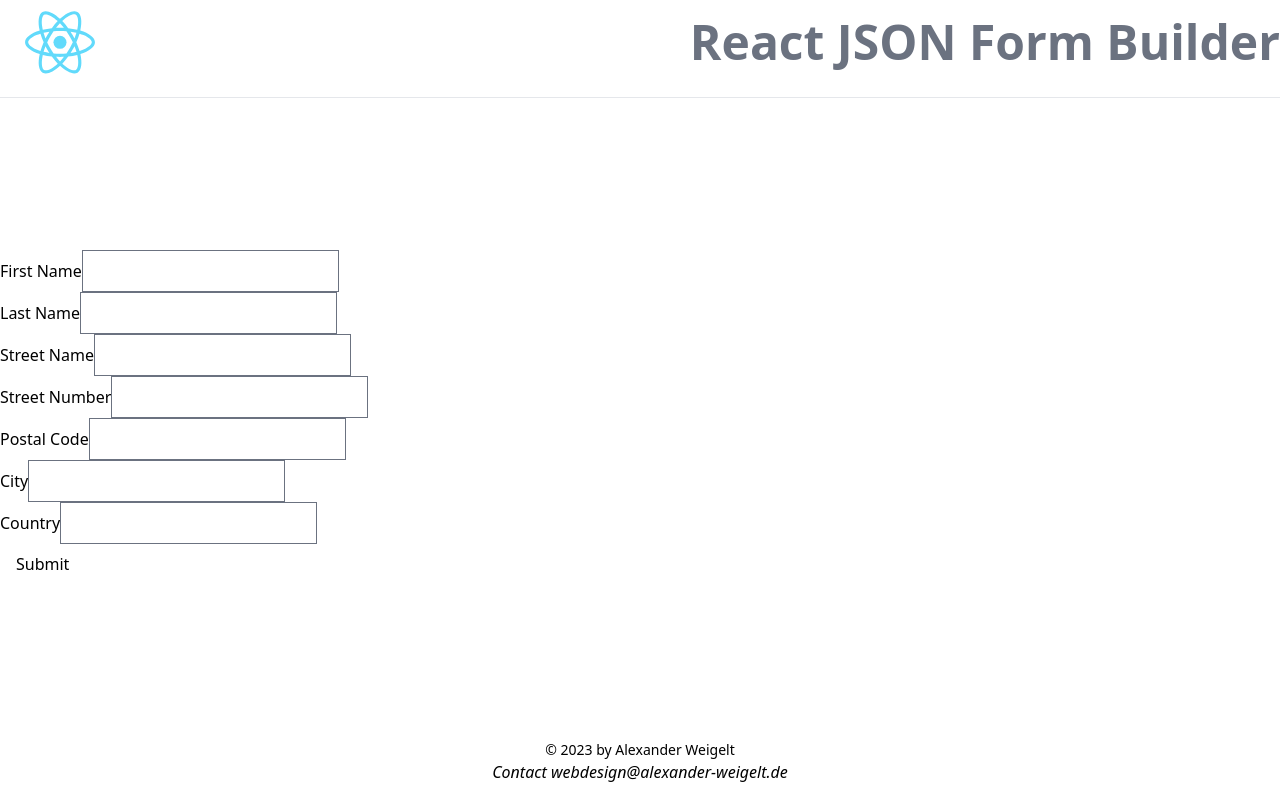
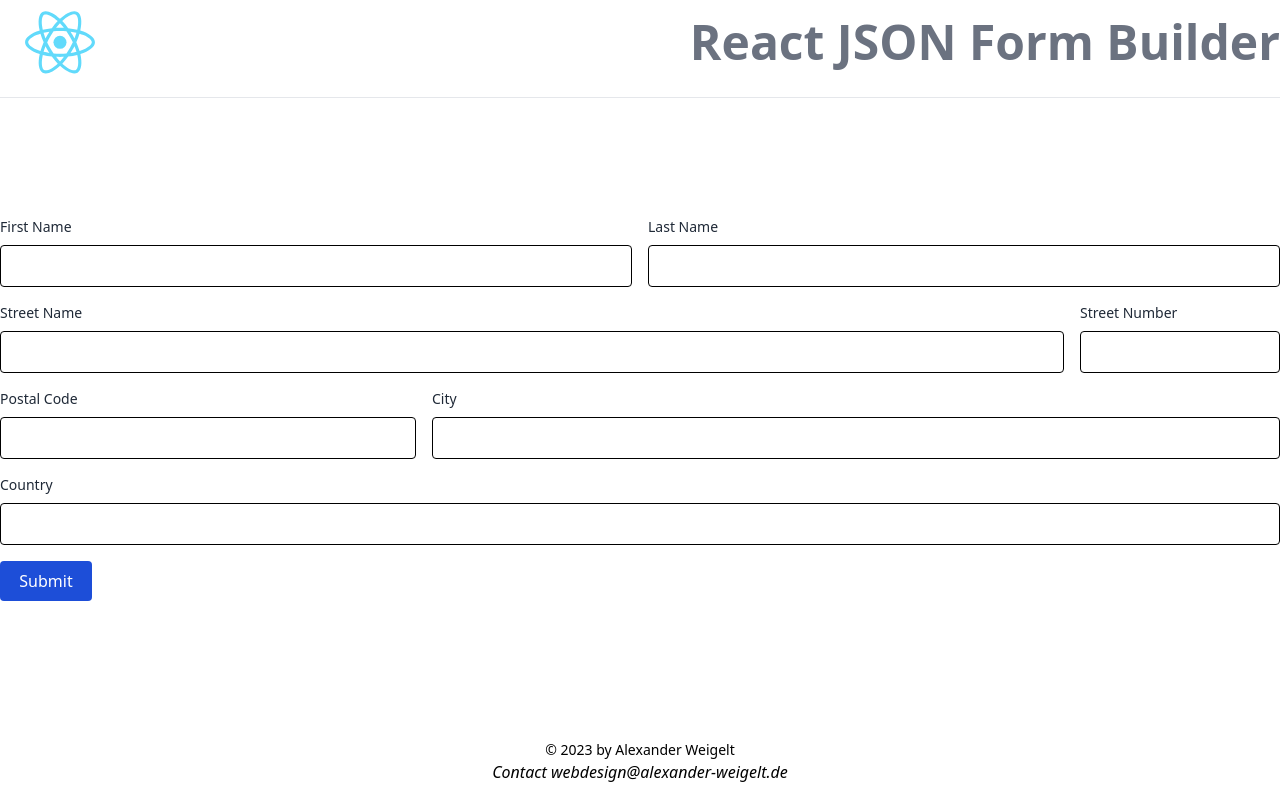
Before and after one commit to fredyteheranto/JSONFormBuilder, a React (Create React App) app: page / in a window 1280 px wide. Built offline with nearby package versions, Linux system fonts and the light colour scheme.

Commit message:
Render form fields dynamically

```diff
--- a/src/App.tsx
+++ b/src/App.tsx
@@ -6,45 +6,73 @@ import * as yup from 'yup'
 const App: FC = () => {
   const fields = [
     {
+      component: 'input',
+      id: 'first-name',
       name: 'firstName',
       label: 'First Name',
       type: 'text',
+      className: 'col-span-12 lg:col-span-6',
+      fullWidth: true,
       validation: yup.string().required('First name is required')
     },
     {
+      component: 'input',
+      id: 'last-name',
       name: 'lastName',
       label: 'Last Name',
       type: 'text',
+      className: 'col-span-12 lg:col-span-6',
+      fullWidth: true,
       validation: yup.string().required('Last name is required')
     },
     {
+      component: 'input',
+      id: 'street-name',
       name: 'streetName',
       label: 'Street Name',
       type: 'text',
+      className: 'col-span-12 lg:col-span-10',
+      fullWidth: true,
       validation: yup.string().required('Street name is required')
     },
     {
+      component: 'input',
+      id: 'street-number',
       name: 'streetNumber',
       label: 'Street Number',
       type: 'number',
+      className: 'col-span-12 lg:col-span-2',
+      fullWidth: true,
       validation: yup.number().required('Street number is required')
     },
     {
+      component: 'input',
+      id: 'postal-code',
       name: 'postalCode',
       label: 'Postal Code',
       type: 'text',
+      className: 'col-span-12 lg:col-span-4',
+      fullWidth: true,
       validation: yup.string().required('Postal code is required')
     },
     {
+      component: 'input',
+      id: 'city',
       name: 'city',
       label: 'City',
       type: 'text',
+      className: 'col-span-12 lg:col-span-8',
+      fullWidth: true,
       validation: yup.string().required('City is required')
     },
     {
+      component: 'input',
+      id: 'country',
       name: 'country',
       label: 'Country',
       type: 'text',
+      className: 'col-span-12',
+      fullWidth: true,
       validation: yup.string().required('Country is required')
     }
   ]
@@ -63,7 +91,7 @@ const App: FC = () => {
         </h1>
       </header>
       <main>
-        <FormBuilder fields={fields} submitForm={handleSubmit}/>
+        <FormBuilder fields={fields} submitForm={handleSubmit} className={'mb-4 grid gap-4 md:grid-cols-12'}/>
       </main>
       <footer className={'text-center py-4'}>
         <p className="text-sm">&copy; 2023 by Alexander Weigelt</p>
--- a/src/FormBuilder.tsx
+++ b/src/FormBuilder.tsx
@@ -1,25 +1,34 @@
-import React, { type FC, type ReactElement } from 'react'
-import { Formik, Form, Field, ErrorMessage } from 'formik'
+import React, { createElement, type FC, type FormHTMLAttributes, type ReactNode } from 'react'
+import { useFormik } from 'formik'
 import * as Yup from 'yup'
 import { type NumberSchema, type StringSchema } from 'yup'
 import Button from './Button'
+import InputText from './InputText'
+import Select from './Select'
 
 interface FormField {
-  name: string
+  component: string
+  id: string
   label: string
-  type: string
-  value?: string | number
+  className?: string
   validation?: StringSchema | NumberSchema
 }
 
-interface Props {
+type Props = {
   fields: FormField[]
   submitForm: (values: any) => void
+  buttonText?: string
+} & FormHTMLAttributes<HTMLFormElement>
+
+const Components: Record<string, any> = {
+  input: InputText,
+  select: Select,
+  button: Button
 }
 
-const FormBuilder: FC<Props> = ({ fields, submitForm }) => {
+const FormBuilder: FC<Props> = ({ fields, submitForm, buttonText = 'Submit', className, ...props }) => {
   const initialValues = fields.reduce(
-    (valuesObj, field) => ({ ...valuesObj, [field.name]: '' }),
+    (valuesObj, field) => ({ ...valuesObj, [field.id]: '' }),
     {}
   )
 
@@ -27,59 +36,49 @@ const FormBuilder: FC<Props> = ({ fields, submitForm }) => {
     fields.reduce(
       (schemaObj, field) => ({
         ...schemaObj,
-        [field.name]: field.validation ?? Yup.string()
+        [field.id]: field.validation ?? Yup.string()
       }),
       {}
     )
   )
 
-  const onSubmit = (values: any): void => {
-    submitForm(values)
-  }
+  const { handleChange, handleSubmit, isSubmitting } =
+    useFormik({
+      initialValues,
+      validationSchema,
+      onSubmit: async (values, { setSubmitting, resetForm }) => {
+        submitForm(values)
+        resetForm({ values: initialValues })
+        setSubmitting(false)
+      }
+    })
 
-  const renderField = (field: FormField): ReactElement | null => {
-    switch (field.type) {
-      case 'text':
-        return (
-          <div key={field.name}>
-            <label>{field.label}</label>
-            <Field
-              type="text"
-              name={field.name}
-            />
-            <ErrorMessage name={field.name} />
-          </div>
-        )
-      case 'number':
-        return (
-          <div key={field.name}>
-            <label>{field.label}</label>
-            <Field
-              type="number"
-              name={field.name}
-            />
-            <ErrorMessage name={field.name} />
-          </div>
-        )
-      // Add additional field types as needed
-      default:
-        return null
+  const renderField = (field: FormField): ReactNode => {
+    const { component, validation, className, ...props } = field
+    if (typeof Components[component] !== 'undefined') {
+      return createElement(
+        Components[component],
+        {
+          key: field.id,
+          onChange: handleChange,
+          ...props
+        }
+        // renderChildren(field.children)
+      )
     }
+    return createElement(
+      () => <div>It seems to be a mismatch in your form configuration schema on ID {field.id}.</div>,
+      { key: field.id }
+    )
   }
 
   return (
-    <Formik
-      initialValues={initialValues}
-      onSubmit={onSubmit}
-      validationSchema={validationSchema}
-    >
-      {() => (
-        <Form>
-          {fields.map((field) => renderField(field))}
-          <Button type="submit">Submit</Button>
-        </Form>
-      )}
-    </Formik>
+    <form onSubmit={handleSubmit} className={className}>
+      {fields.map((field, index) => <div key={index} className={field.className}>{renderField(field)}</div>)}
+      <Button type={'submit'} variant={'primary'} disabled={isSubmitting}>
+        {buttonText}
+      </Button>
+    </form>
   )
 }
 
```
